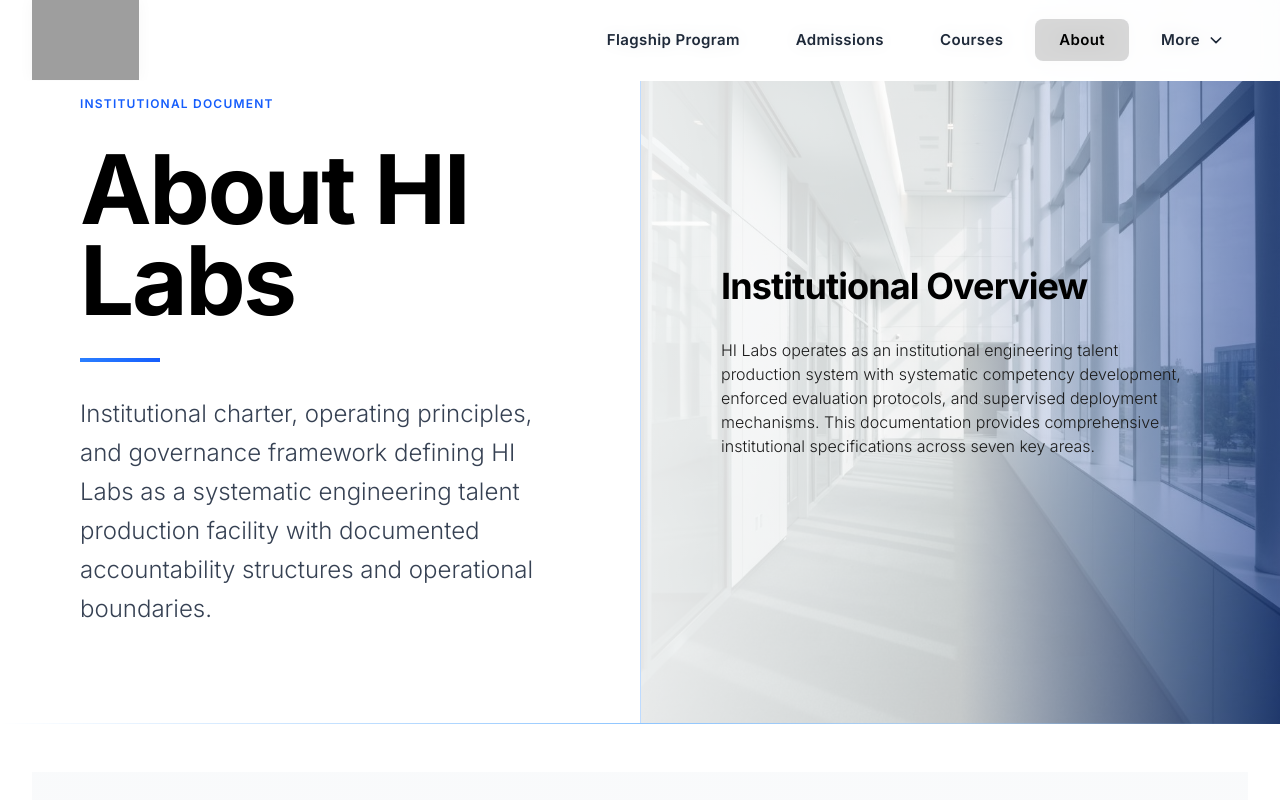
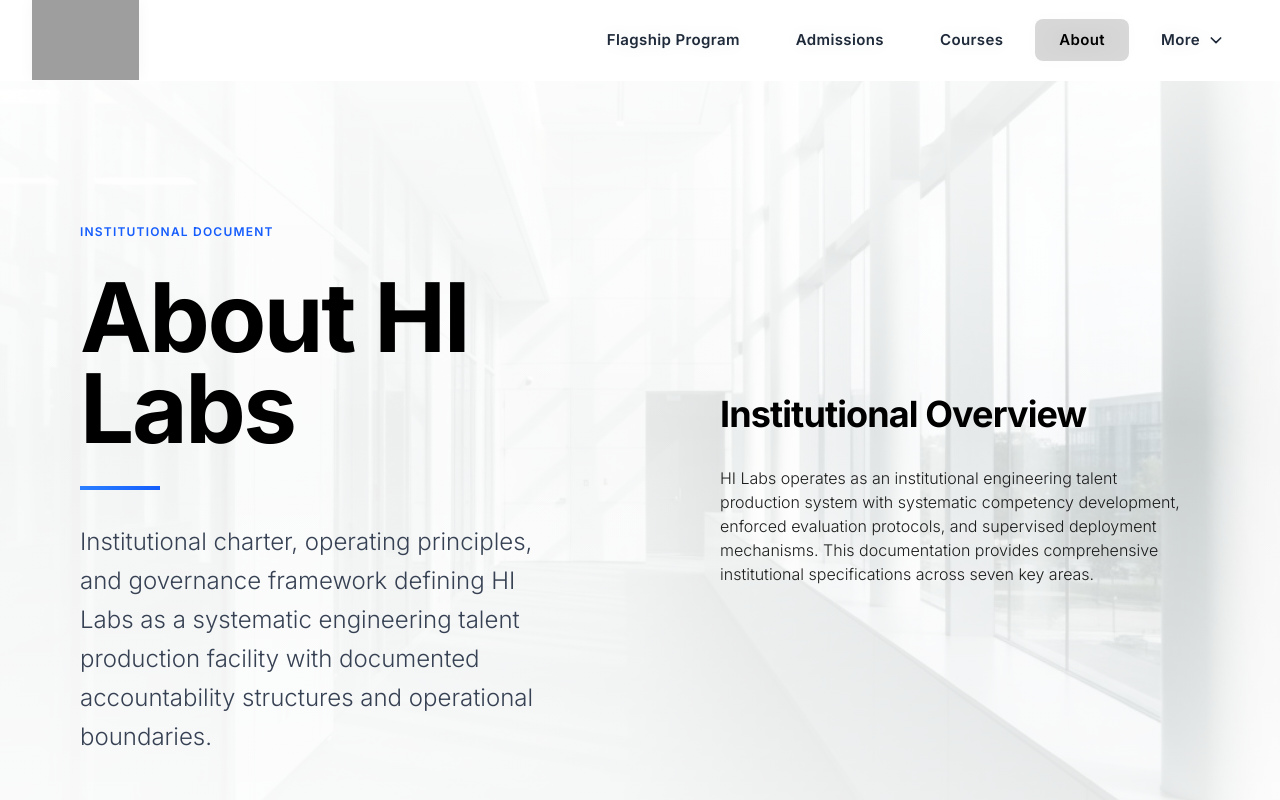
Before and after one commit to atk-fawrit/fws-hilabs-website, a Next.js app: page /about in a window 1280 px wide. Shown: the top 800 px of the page. Built offline with nearby package versions, Linux system fonts and the light colour scheme; grey boxes are pictures that could not be loaded.

Commit message:
style: enhance hero section background continuity
Extend hero background image and add padding for fixed nav.

```diff
--- a/src/features/about/AboutPage.tsx
+++ b/src/features/about/AboutPage.tsx
@@ -81,13 +81,21 @@ export default function AboutPage() {
 // ============================================================
 function HeroSection() {
   return (
-    <section className="relative bg-white overflow-hidden">
-      {/* Subtle background pattern */}
-      <div className="absolute top-0 right-0 w-96 h-96 bg-blue-100/40 rounded-full blur-3xl -z-10"></div>
-      <div className="absolute bottom-0 left-0 w-80 h-80 bg-indigo-100/30 rounded-full blur-3xl -z-10"></div>
+    <section className="relative overflow-hidden min-h-[85vh]">
+      {/* Full-bleed Background Image */}
+      <div
+        className="absolute inset-0 bg-cover bg-center"
+        style={{
+          backgroundImage: 'url(/images/institutional-overview-bg.jpg)',
+        }}
+      ></div>
 
-      <div className="max-w-7xl mx-auto">
-        <div className="grid grid-cols-1 lg:grid-cols-2 min-h-[85vh]">
+      {/* Full overlay to ensure readability */}
+      <div className="absolute inset-0 bg-gradient-to-r from-white/95 via-white/90 to-white/70"></div>
+      <div className="absolute inset-0 bg-gradient-to-b from-white/80 via-transparent to-white/60"></div>
+
+      <div className="relative z-10 max-w-7xl mx-auto pt-28 lg:pt-32">
+        <div className="grid grid-cols-1 lg:grid-cols-2 min-h-[calc(85vh-8rem)]">
           {/* Left Column */}
           <div className="flex items-center px-8 md:px-16 lg:px-20 py-20 lg:py-24">
             <div className="max-w-xl space-y-10">
@@ -109,18 +117,7 @@ function HeroSection() {
           </div>
 
           {/* Right Column */}
-          <div className="relative px-8 md:px-16 lg:px-20 py-32 lg:py-24 flex items-center overflow-hidden border-l border-blue-200">
-            {/* Background Image */}
-            <div
-              className="absolute inset-0 bg-cover bg-center"
-              style={{
-                backgroundImage: 'url(/images/institutional-overview-bg.jpg)',
-              }}
-            ></div>
-
-            {/* Gradient Overlay */}
-            <div className="absolute inset-0 bg-gradient-to-r from-white/90 via-white/75 to-blue-900/60"></div>
-
+          <div className="relative px-8 md:px-16 lg:px-20 py-32 lg:py-24 flex items-center">
             <div className="relative max-w-xl space-y-8 z-10">
               <div>
                 <h2 className="text-3xl md:text-4xl font-bold text-black mb-6 tracking-tight">
```
